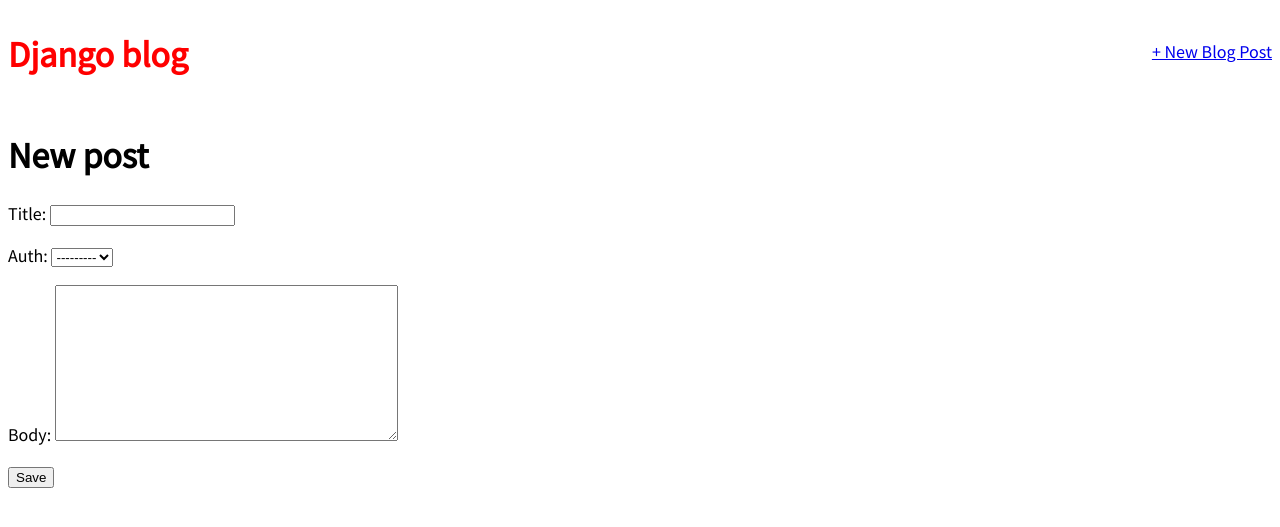
After one commit to nguyendan07/django-for-beginners, a Django app: page /post/new/ in a window 1280 px wide. The commit adds this page. Shown: the top 527 px of the page. Run offline with Django 3.2, Linux system fonts and the light colour scheme.

Commit message:
add forms create new post

```diff
--- a/blog_project/blog/models.py
+++ b/blog_project/blog/models.py
@@ -1,4 +1,5 @@
 from django.db import models
+from django.urls import reverse
 
 
 class Post(models.Model):
@@ -8,3 +9,6 @@ class Post(models.Model):
 
     def __str__(self):
         return self.title
+
+    def get_absolute_url(self):
+        return reverse('post_detail', args=[str(self.id)])
--- a/blog_project/blog/urls.py
+++ b/blog_project/blog/urls.py
@@ -1,10 +1,11 @@
 from django.urls import path
 
-from .views import BlogListView, BlogDetailView
+from .views import BlogListView, BlogDetailView, BlogCreateView
 
 
 urlpatterns = [
     path('', BlogListView.as_view(), name='home'),
     path('posts/', BlogListView.as_view(), name='post_list'),
-    path('post/<int:pk>/', BlogDetailView.as_view(), name='post_detail')
+    path('post/<int:pk>/', BlogDetailView.as_view(), name='post_detail'),
+    path('post/new/', BlogCreateView.as_view(), name='post_new')
 ]
--- a/blog_project/blog/views.py
+++ b/blog_project/blog/views.py
@@ -1,4 +1,4 @@
-from django.views.generic import ListView, DetailView
+from django.views.generic import ListView, DetailView, CreateView
 
 from .models import Post
 
@@ -10,3 +10,10 @@ class BlogListView(ListView):
 class BlogDetailView(DetailView):
     model = Post
     template_name = 'post_detail.html'
+
+
+class BlogCreateView(CreateView):
+    model = Post
+    template_name = 'post_new.html'
+    fields = '__all__'
+    pass
--- a/blog_project/templates/base.html
+++ b/blog_project/templates/base.html
@@ -10,7 +10,12 @@
 </head>
 <body>
     <header>
-        <h1><a href="{% url 'home' %}">Django blog</a></h1>
+        <div class="nav-left">
+            <h1><a href="{% url 'home' %}">Django blog</a></h1>
+        </div>
+        <div class="nav-right">
+            <a href="{% url 'post_new' %}">+ New Blog Post</a>
+        </div>
     </header>
     <div>
         {% block content %}
--- /dev/null
+++ b/blog_project/templates/post_new.html
@@ -0,0 +1,10 @@
+{% extends "base.html" %}
+
+{% block content %}
+<h1>New post</h1>
+<form action="" method="post">
+    {% csrf_token %}
+    {{ form.as_p }}
+    <input type="submit" value="Save" />
+</form>
+{% endblock content %}
```
